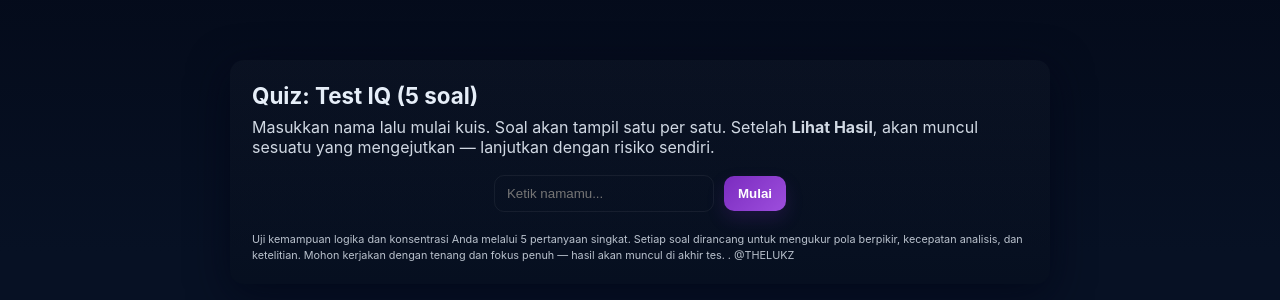
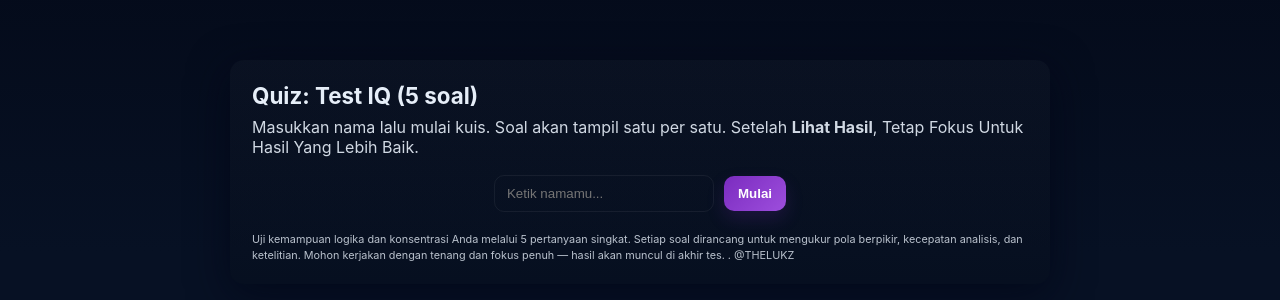
Before and after one commit to TheLukzStore/test-kecerdasan, a plain HTML site: page index.html in a window 1280 px wide. Shown: the part 228-528 px from the top of the page. Drawn offline with Linux system fonts and the light colour scheme.

Commit message:
Update index.html

```diff
--- a/index.html
+++ b/index.html
@@ -64,7 +64,7 @@
 
 <div class="wrap card" id="mainCard" role="main" aria-labelledby="title">
   <h1 id="title">Quiz: Test IQ (5 soal)</h1>
-  <p class="lead">Masukkan nama lalu mulai kuis. Soal akan tampil satu per satu. Setelah <strong>Lihat Hasil</strong>, akan muncul sesuatu yang mengejutkan — lanjutkan dengan risiko sendiri.</p>
+  <p class="lead">Masukkan nama lalu mulai kuis. Soal akan tampil satu per satu. Setelah <strong>Lihat Hasil</strong>, Tetap Fokus Untuk Hasil Yang Lebih Baik.</p>
 
   <!-- layar awal -->
   <div id="startScreen" class="start-box" aria-hidden="false">
```
